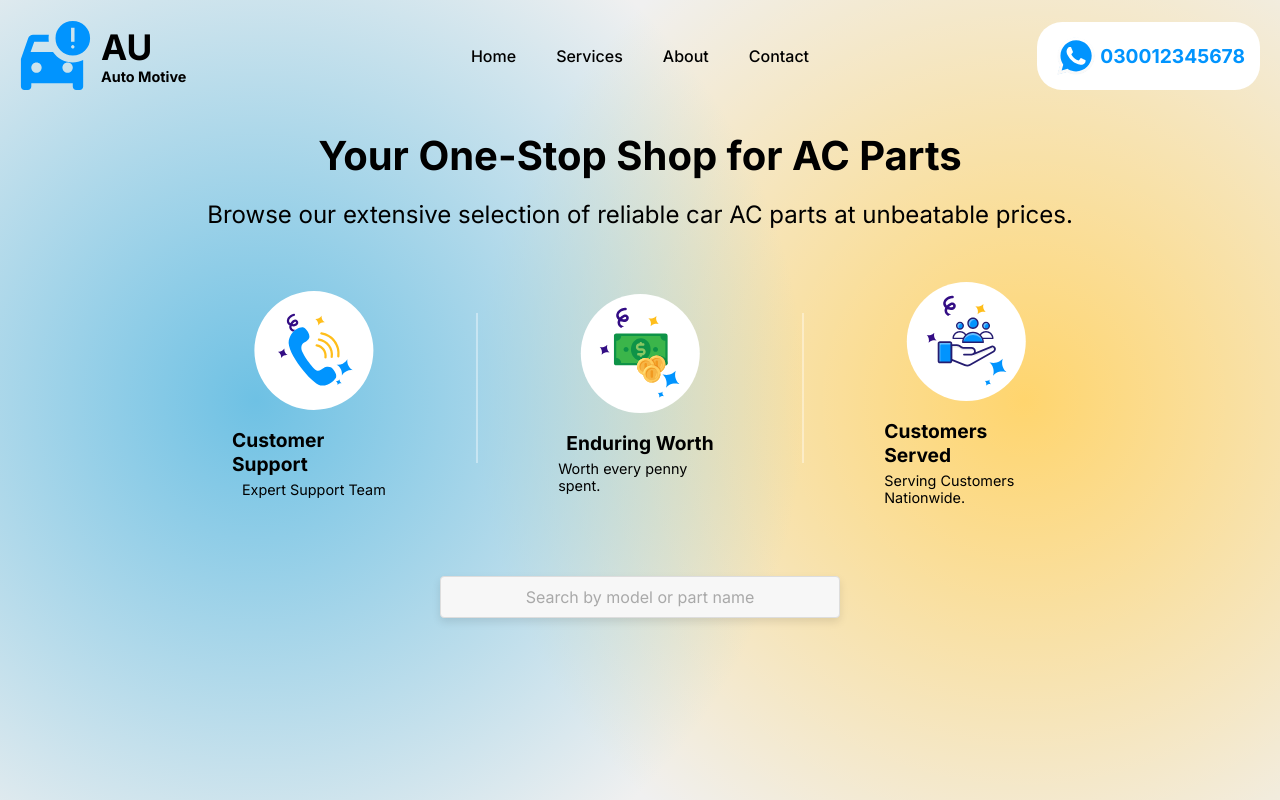
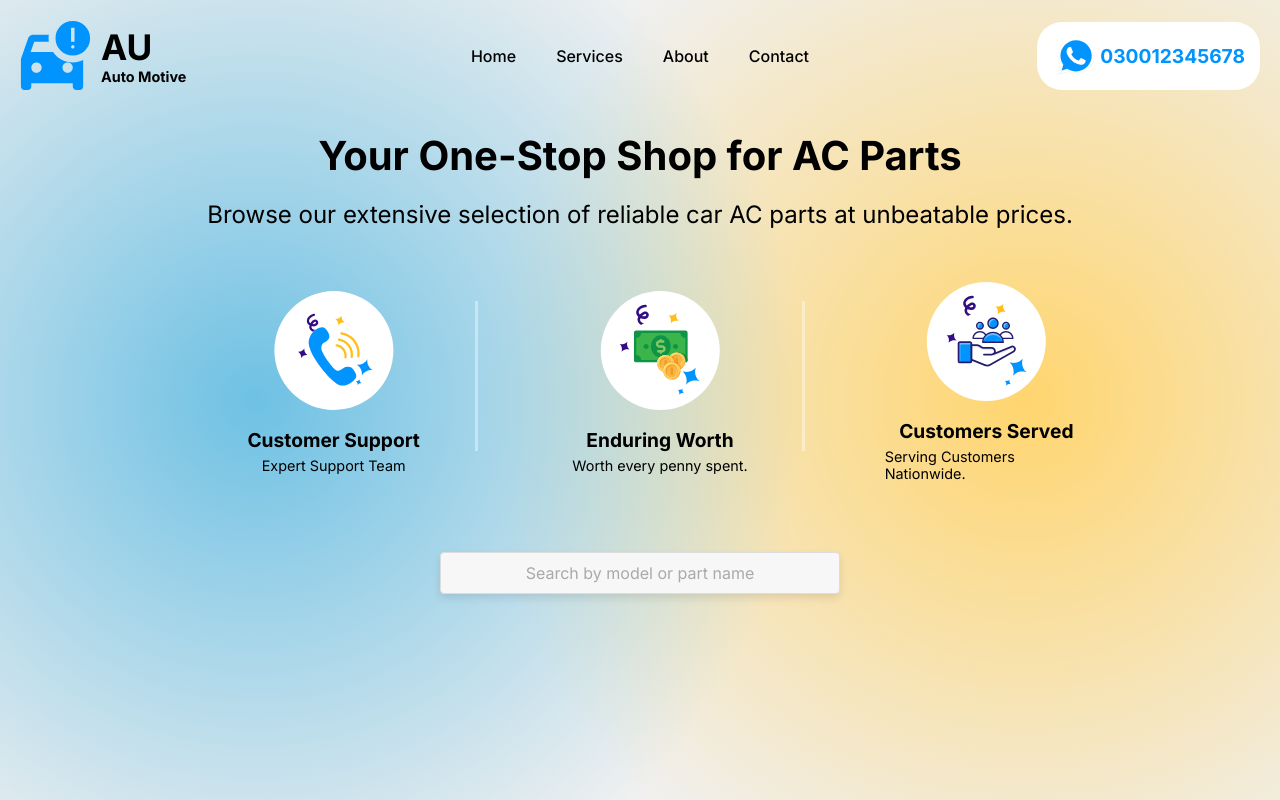
Before and after one commit to RuhaibDev/CarParts_Web, a React (Create React App) app: page / in a window 1280 px wide. Shown: the top 800 px of the page. Built offline with nearby package versions, Linux system fonts and the light colour scheme; a web font is replaced by a local one.

Commit message:
margin adjustment of hero page

```diff
--- a/src/HeroPageSection.jsx
+++ b/src/HeroPageSection.jsx
@@ -61,7 +61,7 @@ const HeroPageSection = ({ onProductSelect }) => {
           prices.
         </p>
         <div className="stats d-flex align-center justify-evenly g-40 w-70 m-t-20">
-          <div className="stats-i m-l-40 m-r-40 d-flex align-center justify-center flex-column g-5 w-30">
+          <div className="stats-i m-l-40 d-flex align-center justify-center flex-column g-5 w-30">
             <div className="stats-svg ">
               <svg
                 width="140"
@@ -112,7 +112,7 @@ const HeroPageSection = ({ onProductSelect }) => {
             <p className="stats-i-para">Expert Support Team</p>
           </div>
           <div className="stats-line"></div>
-          <div className="stats-i m-l-40 m-r-40 d-flex align-center justify-center flex-column g-5 w-30 ">
+          <div className="stats-i m-l-40 d-flex align-center justify-center flex-column g-5 w-30 ">
             <div className="stats-svg ">
               <svg
                 width="120"
@@ -300,7 +300,7 @@ const HeroPageSection = ({ onProductSelect }) => {
             <p className="stats-i-para">Worth every penny spent.</p>
           </div>
           <div className="stats-line"></div>
-          <div className="stats-i m-l-40 m-r-40 d-flex align-center justify-center flex-column g-5 w-30">
+          <div className="stats-i m-l-40 d-flex align-center justify-center flex-column g-5 w-30">
             <div className="stats-svg">
               <svg
                 width="120"
```
